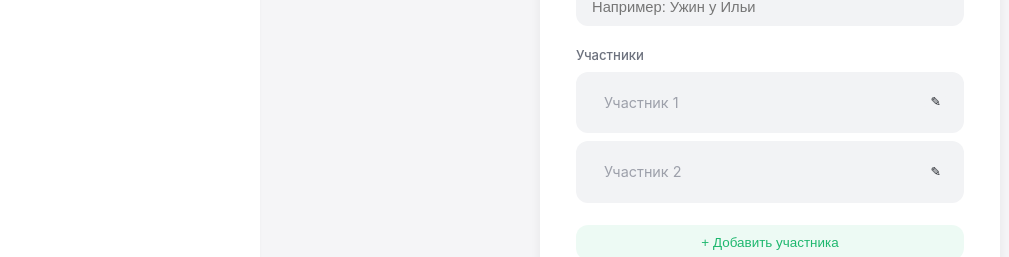
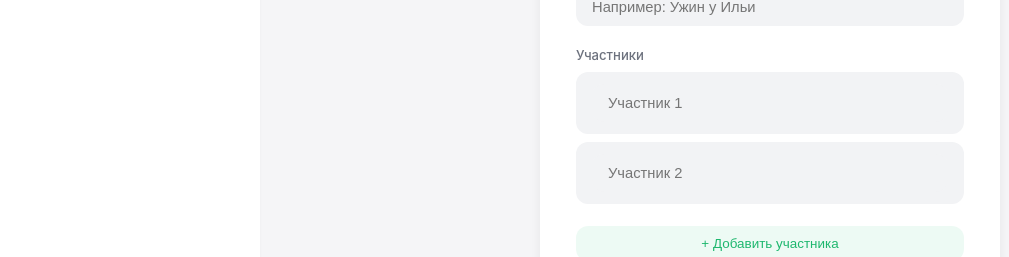
Before and after one commit to darfl/test-project, a React (Vite) app in the folder frontend/: page / in a window 1280 px wide. Shown: the part 322-579 px from the top of the page, without its empty margins (0-1009 px from the left). Built offline with nearby package versions, Linux system fonts and the light colour scheme.

Commit message:
fix cоздания компаний

```diff
--- a/frontend/src/App.jsx
+++ b/frontend/src/App.jsx
@@ -353,6 +353,7 @@ export default function App() {
           <CreateCompany
             onNext={handleCreate}
             prefill={prefillData}
+            draftId={draftEventId}
             onTitleChange={handleTitleChange}
             onNewCompany={handleNewCompany}
             onBackToOrders={handleBackToOrdersFromCreate}
--- a/frontend/src/components/CreateCompany.jsx
+++ b/frontend/src/components/CreateCompany.jsx
@@ -1,6 +1,6 @@
 import React, { useState, useEffect, useRef } from 'react';
 
-export default function CreateCompany({ onNext, prefill, onTitleChange, onBackToOrders }) {
+export default function CreateCompany({ onNext, prefill, draftId, onTitleChange, onBackToOrders }) {
   const [title, setTitle] = useState('');
   const [participants, setParticipants] = useState([
     { name: '' },
@@ -64,7 +64,7 @@ export default function CreateCompany({ onNext, prefill, onTitleChange, onBackTo
         title: title.trim() || 'Новое событие',
         participants: names.map((name) => ({ name, items: [], contribution: 0 })),
       },
-      prefill?.id || null
+      prefill?.id || draftId || null
     );
   };
 
@@ -93,7 +93,9 @@ export default function CreateCompany({ onNext, prefill, onTitleChange, onBackTo
             const isEditingThis = editingParticipant === i;
             return (
               <div className="participant-row" key={i}>
-                {isEditingThis ? (
+                {isEditing ? (
+                  // Editing mode: span + pencil
+                  isEditingThis ? (
                     <>
                       <input
                         ref={editInputRef}
@@ -137,7 +139,7 @@ export default function CreateCompany({ onNext, prefill, onTitleChange, onBackTo
                       </span>
                       <button
                         type="button"
-                      className="btn btn-secondary"
+                        className="btn btn-secondary btn-edit-participant"
                         style={{ fontSize: '0.78rem', padding: '3px 7px', minWidth: 'auto', lineHeight: 1 }}
                         onClick={() => {
                           setEditingParticipant(i);
@@ -149,6 +151,16 @@ export default function CreateCompany({ onNext, prefill, onTitleChange, onBackTo
                         ✎
                       </button>
                     </>
+                  )
+                ) : (
+                  // Create mode: simple text input
+                  <input
+                    className="participant-input"
+                    type="text"
+                    value={p.name}
+                    onChange={(e) => handleNameChange(i, e.target.value)}
+                    placeholder={`Участник ${i + 1}`}
+                  />
                 )}
                 {participants.length > 2 && (
                   <button
@@ -177,12 +189,14 @@ export default function CreateCompany({ onNext, prefill, onTitleChange, onBackTo
       </div>
 
       <div className="bottom-actions">
-        <button type="submit" className="btn btn-primary" disabled={isEditing && !hasChanges}>
-          {isEditing ? 'Сохранить изменения и перейти к заказам' : 'Создать компанию'}
+        {!isEditing && (
+          <button type="submit" className="btn btn-primary">
+            Создать компанию
           </button>
+        )}
         {isEditing && onBackToOrders && (
           <button type="button" className="btn btn-secondary" onClick={onBackToOrders}>
-            Вернуться к заказам →
+            Вернуться к расходам →
           </button>
         )}
       </div>
--- a/frontend/src/styles/App.css
+++ b/frontend/src/styles/App.css
@@ -448,6 +448,24 @@ body {
   color: var(--text-muted);
 }
 
+.participant-input {
+  flex: 1;
+  min-width: 0;
+  padding: 11px 16px;
+  border-radius: var(--radius-sm);
+  border: none;
+  background: var(--bg-input);
+  color: var(--text-primary);
+  font-size: 0.92rem;
+  outline: none;
+  transition: background 0.15s, box-shadow 0.15s;
+}
+
+.participant-input:focus {
+  background: #fff;
+  box-shadow: 0 0 0 3px rgba(51,111,238,0.12);
+}
+
 .participant-row .name-input {
   flex: 1;
   min-width: 90px;
```
Lines whose indentation alone changed are shown as unchanged.
